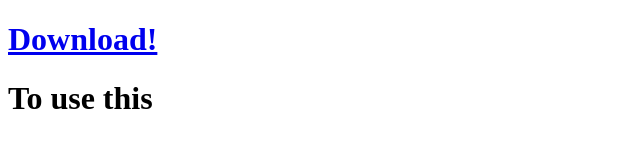
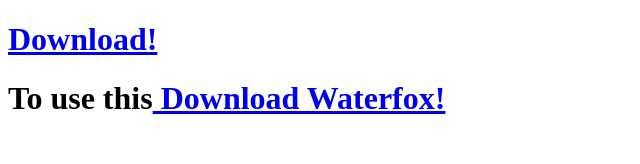
Before and after one commit to Sploder-Saptarshi/latestandgreatestversionofflashplayerwithoutalock, a plain HTML site: page index.html in a window 1280 px wide. Shown: the whole page, without its empty margins (0-640 px from the left). Drawn offline with Linux system fonts and the light colour scheme.

Commit message:
Update index.html

```diff
--- a/index.html
+++ b/index.html
@@ -2,6 +2,6 @@
 <html>
 <head>
   <h1><a href="https://latestandgreatestversionofflashplayerwithoutalock.sploder.tk/fp.exe" download>Download!</a></h1>
-  <h1>To use this<a href="https://www.waterfox.net/" Download Waterfox!<a><h1>
+  <h1>To use this<a href="https://www.waterfox.net/"> Download Waterfox!</a><h1>
 </head>
 </html>
```
